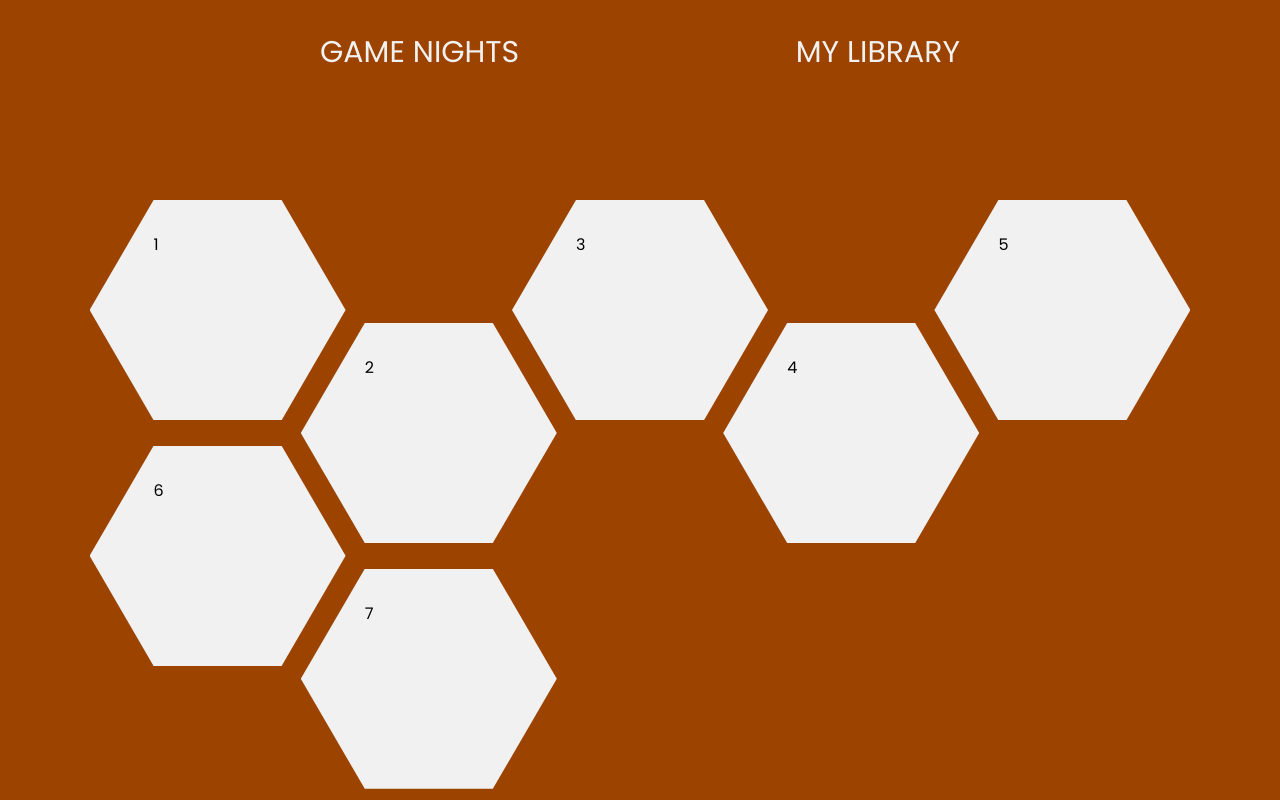
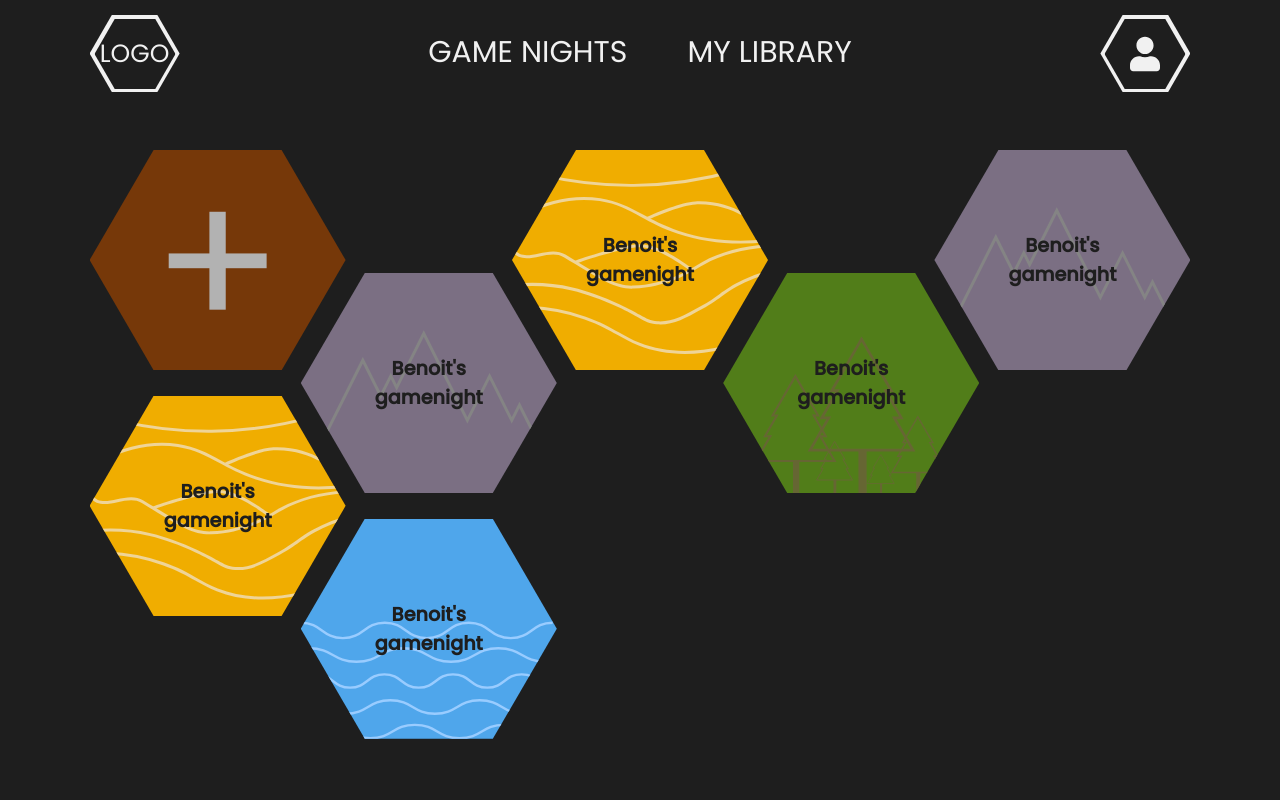
Before and after one commit to EHB-MCT/web2-frontend-BenoitDossoine, a website: page index.html in a window 1280 px wide. Shown: the top 800 px of the page. Drawn offline with Linux system fonts and the light colour scheme.

Commit message:
Adds dummy content to the hexagon grid + styling

```diff
--- a/index.html
+++ b/index.html
@@ -17,15 +17,18 @@
 </head>
 
 <body>
+
     <header>
-        <img src="" alt="">
+        <div class="container">
+            <div class="hexagon"><small>logo</small></div>
             <nav>
                 <ul>
                     <li class="navigationLink">GAME NIGHTS</li>
                     <li class="navigationLink">MY LIBRARY</li>
                 </ul>
             </nav>
-        <img src="" alt="">
+            <div class="hexagon"><i class="fas fa-user"></i></div>
+        </div>
     </header>
     <main>
         <div id="loader">
@@ -36,38 +39,68 @@
         <section id="gamenightOverview">
             <ul class="hex-grid__list">
                 <li class="hex-grid__item">
-                    <div class="hex-grid__content">
-                        1
+                    <div class="hex-grid__content" id="addGameNight">
+                        <p>+</p>
                     </div>
                 </li>
                 <li class="hex-grid__item">
-                    <div class="hex-grid__content">
-                        2
+                    <div class="hex-grid__content hex-gamenight stone">
+                        <h3>Benoit's gamenight</h3>
+                        <div class="homeGameNightInfo">
+                            <p>01/12</p>
+                            <p>Benoit's home</p>
+                            <p>18.00</p>
+                        </div>
                     </div>
                 </li>
                 <li class="hex-grid__item">
-                    <div class="hex-grid__content">
-                        3
+                    <div class="hex-grid__content hex-gamenight sand">
+                        <h3>Benoit's gamenight</h3>
+                        <div class="homeGameNightInfo">
+                            <p>01/12</p>
+                            <p>Benoit's home</p>
+                            <p>18.00</p>
+                        </div>
                     </div>
                 </li>
                 <li class="hex-grid__item">
-                    <div class="hex-grid__content">
-                        4
+                    <div class="hex-grid__content hex-gamenight forest">
+                        <h3>Benoit's gamenight</h3>
+                        <div class="homeGameNightInfo">
+                            <p>01/12</p>
+                            <p>Benoit's home</p>
+                            <p>18.00</p>
+                        </div>
                     </div>
                 </li>
                 <li class="hex-grid__item">
-                    <div class="hex-grid__content">
-                        5
+                    <div class="hex-grid__content hex-gamenight stone">
+                        <h3>Benoit's gamenight</h3>
+                        <div class="homeGameNightInfo">
+                            <p>01/12</p>
+                            <p>Benoit's home</p>
+                            <p>18.00</p>
+                        </div>
                     </div>
                 </li>
                 <li class="hex-grid__item">
-                    <div class="hex-grid__content">
-                        6
+                    <div class="hex-grid__content hex-gamenight sand">
+                        <h3>Benoit's gamenight</h3>
+                        <div class="homeGameNightInfo">
+                            <p>01/12</p>
+                            <p>Benoit's home</p>
+                            <p>18.00</p>
+                        </div>
                     </div>
                 </li>
                 <li class="hex-grid__item">
-                    <div class="hex-grid__content">
-                        7
+                    <div class="hex-grid__content hex-gamenight water">
+                        <h3>Benoit's gamenight</h3>
+                        <div class="homeGameNightInfo">
+                            <p>01/12</p>
+                            <p>Benoit's home</p>
+                            <p>18.00</p>
+                        </div>
                     </div>
                 </li>
             </ul>
--- a/style.css
+++ b/style.css
@@ -1,7 +1,11 @@
 :root{
     --background-color: #9c4300;
     --primary-color: #f1f1f1;
-    --loader-background: #1e1e1e;
+    --custom-black: #1e1e1e;
+    --sand-color: #f0ad00;
+    --stone-color: #7b6f83;
+    --water-color: #4fa6eb;
+    --forest-color: #517d19;
 }
 
 body {
@@ -13,7 +17,9 @@ body {
 
 .hexagon {
     width: 3em;
+    height: calc(3em * .8660254);
     margin: .25em;
+    color: var(--primary-color);
     position: relative;
     display: inline-block;
 }
@@ -39,10 +45,11 @@ body {
     top: 0;
     left: 0;
     width: 100%;
-    background-color: var(--background-color);
+    background-color: var(--custom-black);
     clip-path: polygon(75% 0, 100% 50%, 75% 100%, 25% 100%, 0 50%, 25% 0);
     transform: rotate(0deg) scale(.9);
 }
+
 .hexagon > * {
     position: absolute;
     top: 0;
@@ -50,9 +57,16 @@ body {
     width: 100%;
     height: 100%;
     z-index: 100;
+
     display: flex;
     align-items: center;
     justify-content: center;
+}
+
+.hexagon > svg {
+    top: 50%;
+    left: 50%;
+    transform: translate(-50%,-50%);
 }
 
 /*////////////// Loader ///////////////////*/
@@ -70,8 +84,9 @@ body {
     z-index: 999;
     overflow: hidden;
 }
+
 #loader > div {
-    background-color: var(--loader-background);
+    background-color: var(--background-color);
 }
 #loader .hexagon {
     font-size: 4em;
@@ -115,22 +130,34 @@ body {
     }
 }
 
+.container{
+    width: 86%;
+    margin: 0 auto;
+}
 
-/* Header */
+/*///// Header /////*/
 header {
     position: absolute;
-    display: flex;
-    justify-content: space-between;
 
     width: 100%;
-
     font-size: 30px;
     color: var(--primary-color);
+    background-color: var(--custom-black);
     text-transform: uppercase;
 }
 
+header>.container{
+    display: flex;
+    justify-content: space-between;
+    align-items: center;
+}
+
+header .hexagon>svg{
+    width: 1em!important;
+}
+
 header nav {
-    width: 50%;
+    width: auto;
 }
 
 header ul {
@@ -143,19 +170,24 @@ header ul {
 
 }
 
+header li{
+    margin: 0 1em 2px;
+}
+
 header .navigationLink:hover {
     border-bottom: var(--primary-color) 2px solid;
+    margin-bottom: 0;
 }
 
 
 #gamenightOverview {
     min-height: 100vh;
-    background-color: var(--background-color);
-    padding: 200px 7% 0 ;
+    background-color: var(--custom-black);
+    padding: 150px 7% 0 ;
 
 }
 
-/* Big hexagons on homepage --> see sources */
+/*///// Big hexagons on homepage --> see sources /////*/
 .hex-grid__list {
     --amount: 5;
     --counter: 1;
@@ -225,12 +257,101 @@ header .navigationLink:hover {
     padding: 2rem 25%;
 }
 
-/* .hex-grid__content:hover{
-    background-color: red;
-    transform: scale(1.05);
-} */
+/* End of hexagons */
 
-/* End of hexagons */
+/* ///// Gamenight list ///// */
+
+#addGameNight{
+    background-color: var(--background-color);
+    opacity: .7;
+    transition: opacity .2s;
+}
+
+
+#addGameNight:hover{
+    opacity: 1;
+}
+
+
+#addGameNight>p{
+    font-size: 15vw;
+    margin: 0;
+    text-align: center;
+    width: 100%;
+
+    position: absolute;
+    top: 52%;
+    left: 50%;
+    transform: translate(-50%,-50%);
+
+    color:var(--primary-color)
+}
+
+.hex-gamenight{
+    background-size: cover;
+    color: var(--custom-black);
+}
+.hex-gamenight>*{
+    position: absolute;
+    top: 0;
+    left: 0;
+    right: 0;
+    bottom: 0;
+    padding: 2rem 25%;
+    text-align: center;
+    font-size: 1.5vw;
+    display: flex;
+    flex-direction: column;
+    align-items: center;
+    justify-content: space-around;
+}
+
+.hex-gamenight p{
+    margin: 0;
+}
+
+.homeGameNightInfo{
+    opacity: 0;
+    transition: opacity .3s;
+}
+
+.sand .homeGameNightInfo{
+    background-color: var(--sand-color);
+}
+.forest .homeGameNightInfo{
+    background-color: var(--forest-color);
+}
+.water .homeGameNightInfo{
+    background-color: var(--water-color);
+}
+.stone .homeGameNightInfo{
+    background-color: var(--stone-color);
+}
+
+.hex-gamenight:hover .homeGameNightInfo{
+    opacity: 1;
+}
+
+.stone{
+    background-color: var(--stone-color);
+    background-image: url(./img/stone.svg);
+}
+
+.water{
+    background-image: url(./img/water.svg);
+    background-color:var(--water-color);
+}
+
+.sand{
+    background-image: url(./img/sand.svg);
+    background-color:var(--sand-color);
+}
+
+.forest{
+    background-image: url(./img/forest.svg);
+    background-color:var(--forest-color);
+}
+
 
 #gamenights {
     min-height: 100vh;
```
Also changed, not shown: img/forest.svg (added), img/sand.svg (added), img/stone.svg (added), img/water.svg (added). Lines whose indentation alone changed are shown as unchanged.
